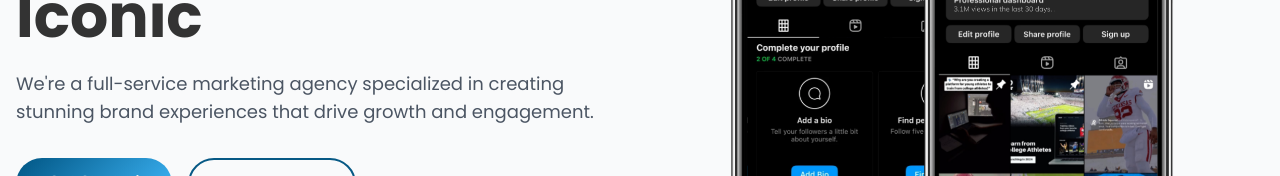
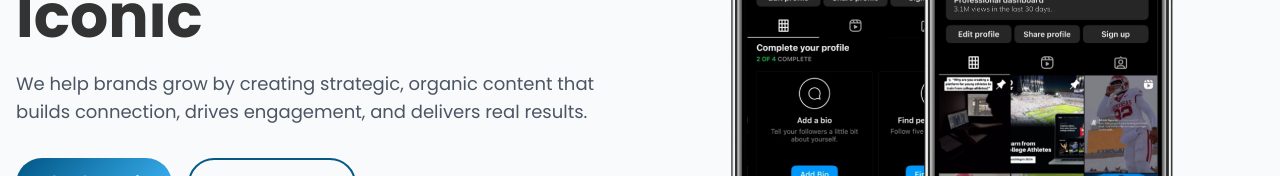
Before and after one commit to Asilomare/Media-Icon, a Next.js app: page / in a window 1280 px wide. Shown: the part 364-540 px from the top of the page. Built offline with nearby package versions, Linux system fonts and the light colour scheme.

Commit message:
update copy again

```diff
--- a/components/Hero.js
+++ b/components/Hero.js
@@ -10,7 +10,7 @@ export default function Hero() {
               Make Your <span className="gradient-text"><br/>Social Presence</span> <br/>Iconic
             </h1>
             <p className="text-lg text-gray-600 mb-8">
-              We're a full-service marketing agency specialized in creating stunning brand experiences that drive growth and engagement.
+            We help brands grow by creating strategic, organic content that builds connection, drives engagement, and delivers real results.
             </p>
             <div className="flex flex-col sm:flex-row space-y-4 sm:space-y-0 sm:space-x-4">
               <Link href="#contact" className="btn-primary px-8 py-3 rounded-full text-white font-medium text-center">
```
